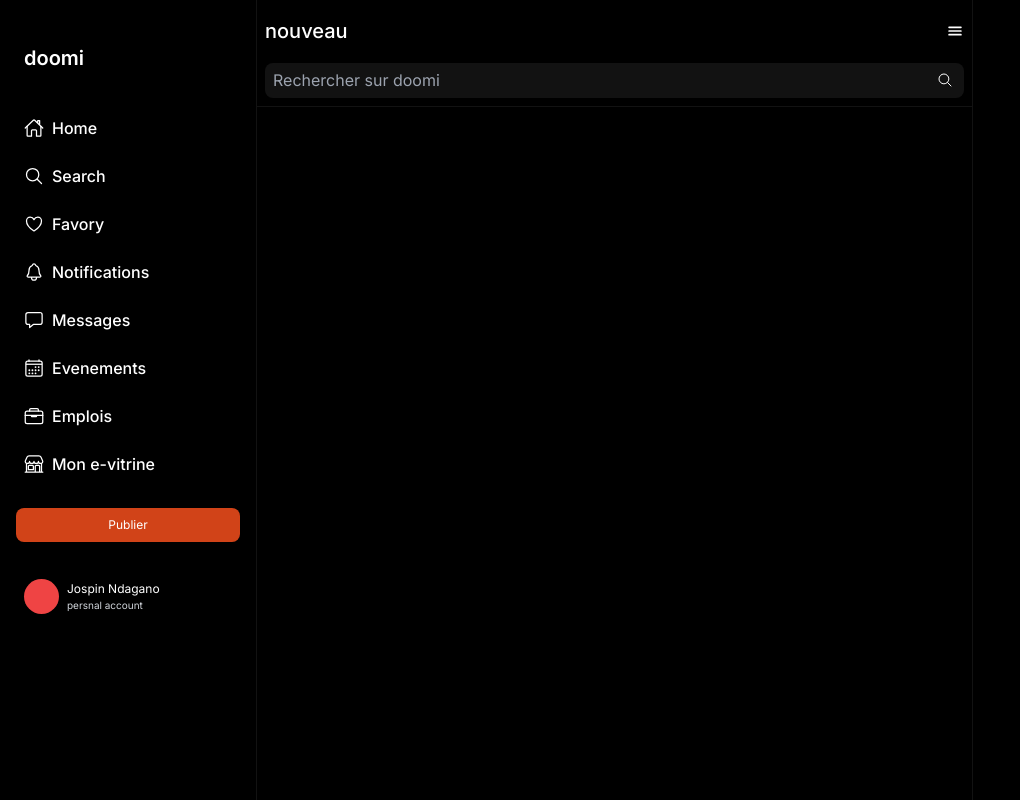
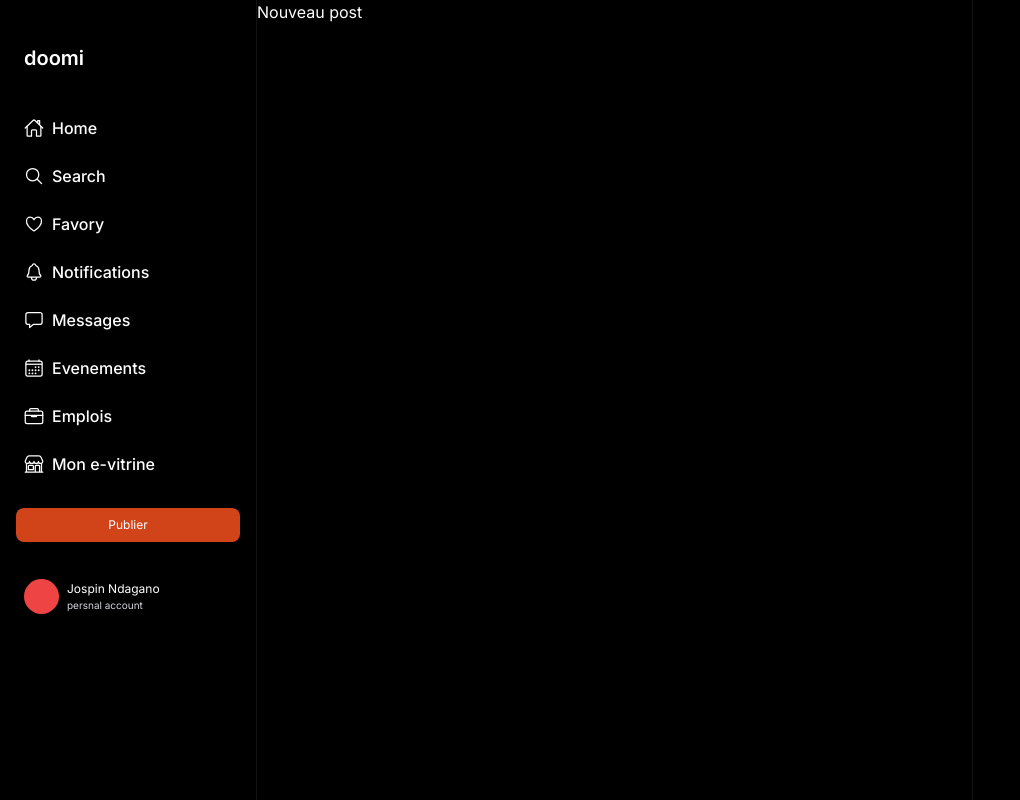
Before and after one commit to Jospin6/doomi, a Next.js app: page /nouveau in a window 1280 px wide. Shown: the whole page, without its empty margins (0-1020 px from the left). Built offline with nearby package versions, Linux system fonts and the light colour scheme.

Commit message:
Create nouveau page to post an article

```diff
--- /dev/null
+++ b/src/app/nouveau/page.tsx
@@ -0,0 +1,15 @@
+import { SearchBar } from "@/components/SearchBar";
+
+export default function Nouveau() {
+    return <div className=" flex w-full text-white">
+        <div className="w-[70%] min-h-[100vh] h-auto border-x-[1px] border-[#121212]">
+            {/* <SearchBar isHidden={true} hideOtherComp={true} topTitle="Favories" /> */}
+            Nouveau post
+        </div>
+
+        <div className="w-[30%]">
+
+        </div>
+
+    </div>
+}
--- a/src/components/SideNavbar.tsx
+++ b/src/components/SideNavbar.tsx
@@ -28,7 +28,7 @@ export const SideNavbar = () => {
         <Link href={"/evenements"}><MenuItem title="Evenements"><IoCalendarOutline /></MenuItem></Link>
         <Link href={"/emplois"}><MenuItem title="Emplois"><IoBriefcaseOutline /></MenuItem></Link>
         <Link href={"/ma_vitrine"}><MenuItem title="Mon e-vitrine"><IoStorefrontOutline /></MenuItem></Link>
-        <MainButton text="Publier" className="py-2 mt-4 w-full text-[12px]" />
+        <Link href={"/nouveau"}><MainButton text="Publier" className="py-2 mt-4 w-full text-[12px]" /></Link>
         <ListTile className="mt-8 hover:bg-[#121212]" />
     </div>
 }
```
